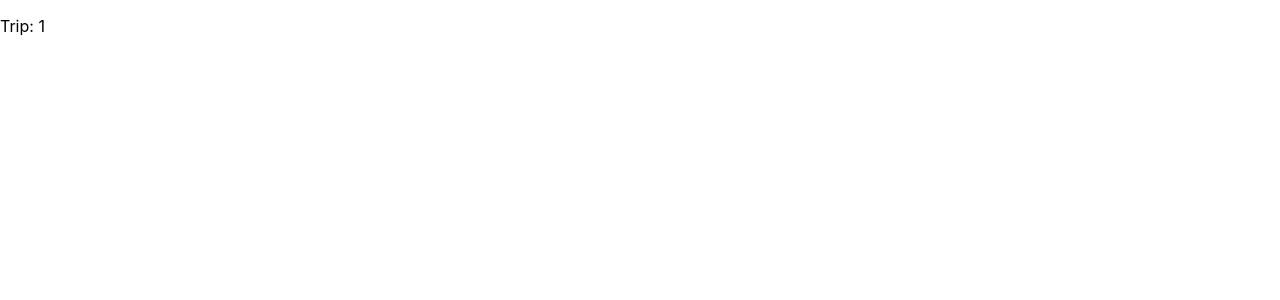
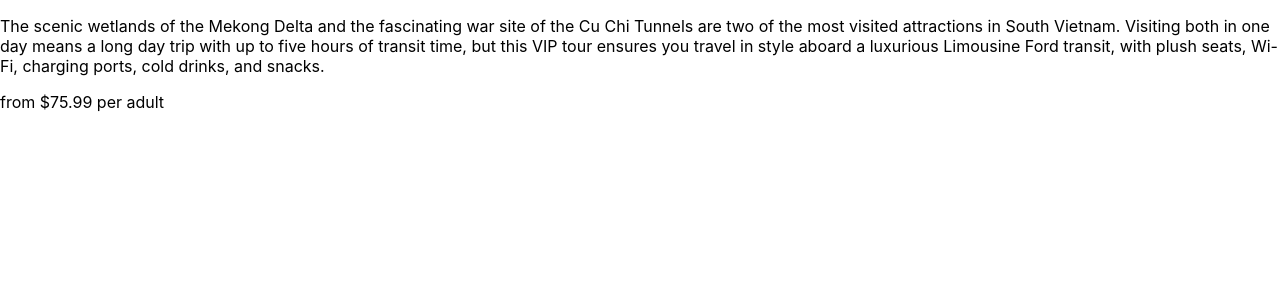
Before and after one commit to khoatr1509/ecommerce, a Next.js app: page /trip/1 in a window 1280 px wide. Shown: the top 300 px of the page. Built offline with nearby package versions, Linux system fonts and the light colour scheme.

Commit message:
view specific trip

```diff
--- a/pages/trip/[id].js
+++ b/pages/trip/[id].js
@@ -1,10 +1,21 @@
 import { useRouter } from 'next/router'
+import React from 'react'
+import data from '../../data/data';
+
+let [...arr] = data;
 
 const Trip = () => {
     const router = useRouter()
     const { id } = router.query;
-
-    return <p>Trip: {id}</p>
+    let tr = arr[id - 1];
+    // console.log(arr[id - 1]);
+    console.log(tr)
+    return (
+        <div>
+            <p>{tr.description}</p>
+            <p>{tr.price}</p>
+        </div>
+    )
 }
 
 export default Trip
--- a/pages/trip/index.js
+++ b/pages/trip/index.js
@@ -1,11 +1,12 @@
 import React from 'react'
 import data from '../../data/data';
 import classes from '../../styles/TripList.module.css'
+import Link from 'next/link'
 
-console.log({ data });
+// console.log({ data });
 
 let [...arr] = data;
-console.log(arr[0])
+// console.log(arr[0])
 
 function Triplist({ trips }) {
     return (
@@ -13,20 +14,22 @@ function Triplist({ trips }) {
             {
                 arr.map((trip) => (
                     // TODO: CODE STYLING HERE
-                    <div key={trip.id} className={classes.table}>
+                    <Link key={trip.id} className={classes.table}
+                        href={`/trip/${trip.id}`}
+                    >
                         <img className={classes.logo} src={trip.img_url}></img>
                         <h1 className={classes.tourName}>{trip.tour_name}</h1>
                         <p className={classes.tourDescription}>{trip.description}</p>
                         <div className={classes.cate}>
-                            <div className={classes.tag}>$12.11</div>
-                            <div className={classes.tag}>12k reviews</div>
-                            <div className={classes.tag}>2 hours</div>
+                            <div className={classes.tag}>{trip.price.slice(0, 10)}</div>
+                            <div className={classes.tag}>{trip.recommend_percent}</div>
+                            <div className={classes.tag}>{trip.duration}</div>
                         </div>
                         <div className={classes.btn}>
                             <button>Add to plan</button>
                             <button>Details</button>
                         </div>
-                    </div>
+                    </Link>
                 ))
             }
         </div>
--- a/styles/TripList.module.css
+++ b/styles/TripList.module.css
@@ -17,7 +17,7 @@
 .container .table .logo {
    width: 100%;
    height: 134px;
-   object-fit: fill;
+   object-fit: fit;
    border-radius: 5px 5px 0 0;
 }
 .container .table .tourName {
```
